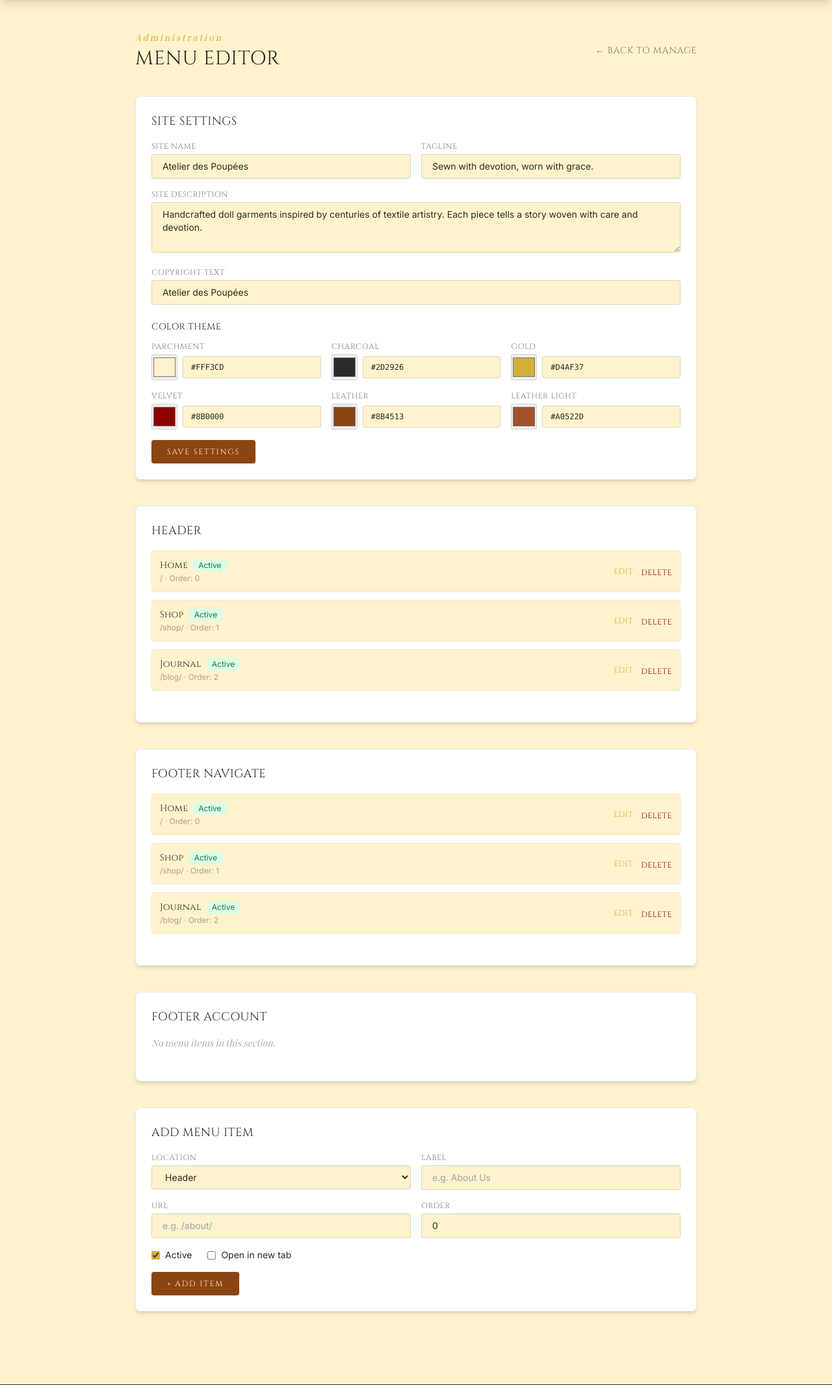
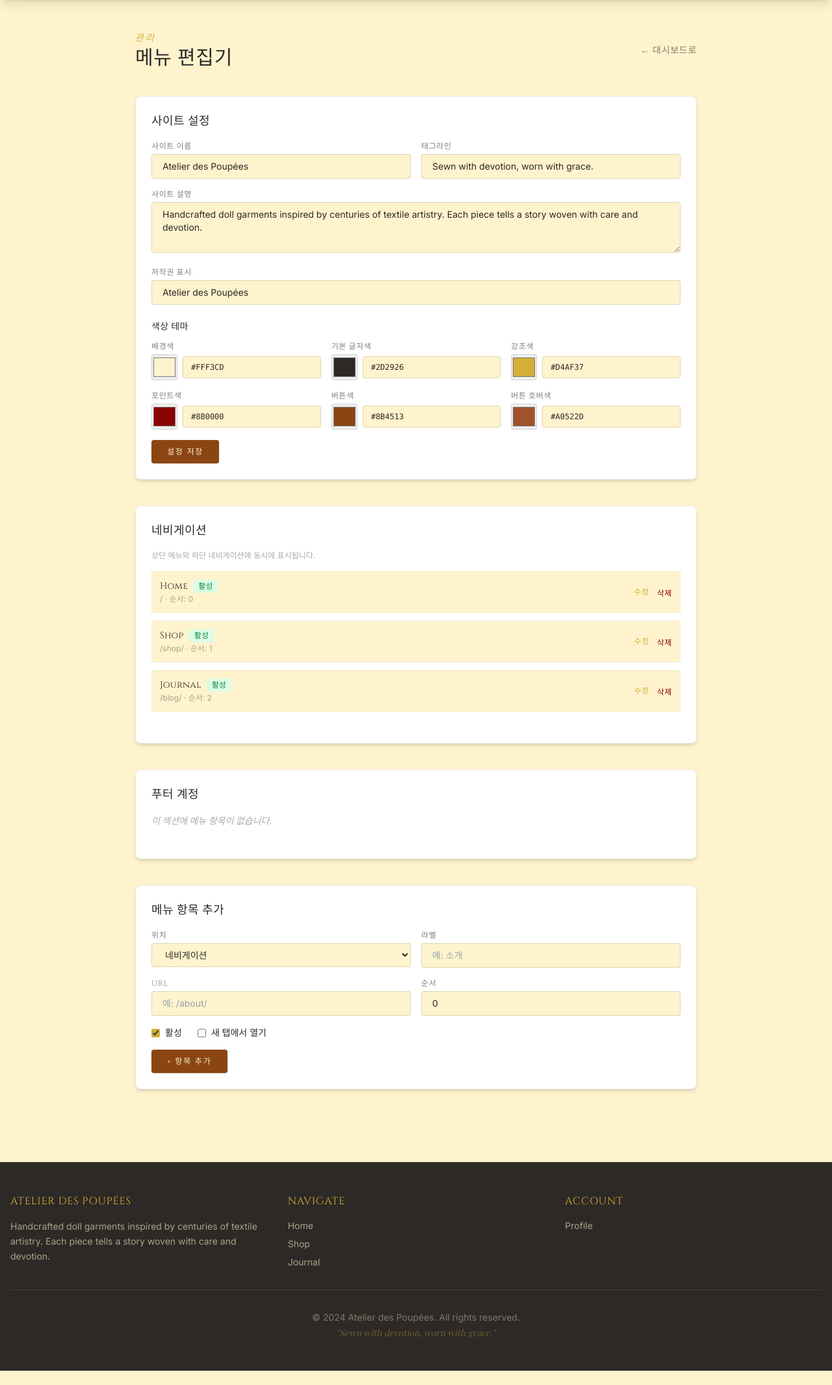
Before and after one commit to catcatdo/atelier, a Django app: page /shop/manage/menu/ in a window 1280 px wide. Shown: the part 64-2195 px from the top of the page at 65% size. After the commit the page ends 2173 px from the top, so only its background shows below. Run offline with Django 4.2, Linux system fonts and the light colour scheme; the visitor is signed in with stand-in values (Sample User, id 1); data comes from the database, SQL or seed files in the repository; some libraries are stand-ins or nearby versions; some web fonts are replaced.

Commit message:
Merge header/footer nav, translate menu editor to Korean
- Header menu items now also appear in footer navigate section
- Remove footer_nav as separate location (header covers both)
- Translate all menu editor labels to Korean
- Translate manage_menu_edit.html to Korean
- Rename color labels to meaningful Korean names

Co-Authored-By: Claude Opus 4.6 <noreply@anthropic.com>

```diff
--- a/shop/context_processors.py
+++ b/shop/context_processors.py
@@ -7,9 +7,10 @@ def menu_context(request):
         site_settings = SiteSetting.objects.first()
     except Exception:
         site_settings = None
+    header_items = active_items.filter(location='header')
     return {
-        'header_menu': active_items.filter(location='header'),
-        'footer_nav_menu': active_items.filter(location='footer_nav'),
+        'header_menu': header_items,
+        'footer_nav_menu': header_items,
         'footer_account_menu': active_items.filter(location='footer_account'),
         'site_settings': site_settings,
     }
--- a/shop/models.py
+++ b/shop/models.py
@@ -106,9 +106,8 @@ class Popup(models.Model):
 
 class MenuItem(models.Model):
     LOCATION_CHOICES = [
-        ('header', 'Header'),
-        ('footer_nav', 'Footer Navigate'),
-        ('footer_account', 'Footer Account'),
+        ('header', '네비게이션'),
+        ('footer_account', '푸터 계정'),
     ]
 
     location = models.CharField(max_length=20, choices=LOCATION_CHOICES)
--- a/shop/views.py
+++ b/shop/views.py
@@ -473,9 +473,8 @@ def manage_popup_delete_view(request, pk):
 @staff_member_required
 def manage_menu_view(request):
     menu_sections = [
-        ('header', 'Header', MenuItem.objects.filter(location='header')),
-        ('footer_nav', 'Footer Navigate', MenuItem.objects.filter(location='footer_nav')),
-        ('footer_account', 'Footer Account', MenuItem.objects.filter(location='footer_account')),
+        ('header', '네비게이션', MenuItem.objects.filter(location='header')),
+        ('footer_account', '푸터 계정', MenuItem.objects.filter(location='footer_account')),
     ]
     locations = MenuItem.LOCATION_CHOICES
     site_settings = SiteSetting.objects.first()
--- a/templates/shop/manage_menu.html
+++ b/templates/shop/manage_menu.html
@@ -1,67 +1,66 @@
 {% extends 'base.html' %}
 
-{% block title %}Menu Editor — {{ site_settings.site_name|default:"Atelier des Poupees" }}{% endblock %}
+{% block title %}메뉴 편집기 — {{ site_settings.site_name|default:"Atelier des Poupees" }}{% endblock %}
 
 {% block content %}
 <section class="max-w-4xl mx-auto px-4 py-12">
     <div class="flex flex-col sm:flex-row justify-between items-start sm:items-center gap-4 mb-10">
         <div>
-            <p class="font-display italic text-gold text-sm tracking-[0.2em] mb-1">Administration</p>
-            <h1 class="font-heading text-3xl text-charcoal tracking-wide">MENU EDITOR</h1>
+            <p class="font-display italic text-gold text-sm tracking-[0.2em] mb-1">관리</p>
+            <h1 class="font-heading text-3xl text-charcoal tracking-wide">메뉴 편집기</h1>
         </div>
         <a href="{% url 'manage_dashboard' %}"
-           class="text-sm text-charcoal/60 hover:text-gold transition font-heading tracking-wider">&larr; BACK TO MANAGE</a>
+           class="text-sm text-charcoal/60 hover:text-gold transition font-heading tracking-wider">&larr; 대시보드로</a>
     </div>
 
-    <!-- Site Settings -->
+    <!-- 사이트 설정 -->
     <div class="mb-10 bg-white rounded-lg border border-charcoal/10 shadow-md p-6">
-        <h2 class="font-heading text-lg text-charcoal tracking-wide mb-4">SITE SETTINGS</h2>
+        <h2 class="font-heading text-lg text-charcoal tracking-wide mb-4">사이트 설정</h2>
         <form method="post" action="{% url 'manage_site_settings' %}">
             {% csrf_token %}
             <div class="grid grid-cols-1 sm:grid-cols-2 gap-4 mb-4">
                 <div>
-                    <label class="block text-xs font-heading tracking-wider text-charcoal/60 mb-1">SITE NAME</label>
+                    <label class="block text-xs font-heading tracking-wider text-charcoal/60 mb-1">사이트 이름</label>
                     <input type="text" name="site_name" value="{{ site_settings.site_name|default:'' }}"
                            placeholder="Atelier des Poupées"
                            class="w-full px-4 py-2 bg-parchment border border-charcoal/15 rounded focus:border-gold focus:ring-1 focus:ring-gold outline-none transition text-charcoal text-sm">
                 </div>
                 <div>
-                    <label class="block text-xs font-heading tracking-wider text-charcoal/60 mb-1">TAGLINE</label>
+                    <label class="block text-xs font-heading tracking-wider text-charcoal/60 mb-1">태그라인</label>
                     <input type="text" name="site_tagline" value="{{ site_settings.site_tagline|default:'' }}"
                            placeholder="Sewn with devotion, worn with grace."
                            class="w-full px-4 py-2 bg-parchment border border-charcoal/15 rounded focus:border-gold focus:ring-1 focus:ring-gold outline-none transition text-charcoal text-sm">
                 </div>
             </div>
             <div class="mb-4">
-                <label class="block text-xs font-heading tracking-wider text-charcoal/60 mb-1">SITE DESCRIPTION</label>
+                <label class="block text-xs font-heading tracking-wider text-charcoal/60 mb-1">사이트 설명</label>
                 <textarea name="site_description" rows="3"
-                          placeholder="Handcrafted doll garments..."
+                          placeholder="사이트에 대한 설명..."
                           class="w-full px-4 py-2 bg-parchment border border-charcoal/15 rounded focus:border-gold focus:ring-1 focus:ring-gold outline-none transition text-charcoal text-sm resize-y">{{ site_settings.site_description|default:'' }}</textarea>
             </div>
             <div class="mb-4">
-                <label class="block text-xs font-heading tracking-wider text-charcoal/60 mb-1">COPYRIGHT TEXT</label>
+                <label class="block text-xs font-heading tracking-wider text-charcoal/60 mb-1">저작권 표시</label>
                 <input type="text" name="copyright_text" value="{{ site_settings.copyright_text|default:'' }}"
                        placeholder="Atelier des Poupées"
                        class="w-full px-4 py-2 bg-parchment border border-charcoal/15 rounded focus:border-gold focus:ring-1 focus:ring-gold outline-none transition text-charcoal text-sm">
             </div>
 
-            <!-- Color Theme -->
-            <h3 class="font-heading text-sm text-charcoal tracking-wide mt-6 mb-3">COLOR THEME</h3>
+            <!-- 색상 테마 -->
+            <h3 class="font-heading text-sm text-charcoal tracking-wide mt-6 mb-3">색상 테마</h3>
             <div class="grid grid-cols-2 sm:grid-cols-3 gap-4 mb-4">
                 <div>
-                    <label class="block text-xs font-heading tracking-wider text-charcoal/60 mb-1">PARCHMENT</label>
+                    <label class="block text-xs font-heading tracking-wider text-charcoal/60 mb-1">배경색</label>
                     <div class="flex gap-2 items-center">
                         <input type="color" name="color_parchment" value="{{ site_settings.color_parchment|default:'#FFF3CD' }}"
                                class="w-10 h-10 rounded border border-charcoal/15 cursor-pointer"
                                oninput="this.nextElementSibling.value=this.value">
                         <input type="text" value="{{ site_settings.color_parchment|default:'#FFF3CD' }}"
                                class="flex-1 px-3 py-2 bg-parchment border border-charcoal/15 rounded text-charcoal text-xs font-mono"
-                               oninput="this.previousElementSibling.value=this.value; this.previousElementSibling.name='color_parchment'; this.removeAttribute('name')"
                                readonly>
                     </div>
                 </div>
                 <div>
-                    <label class="block text-xs font-heading tracking-wider text-charcoal/60 mb-1">CHARCOAL</label>
+                    <label class="block text-xs font-heading tracking-wider text-charcoal/60 mb-1">기본 글자색</label>
                     <div class="flex gap-2 items-center">
                         <input type="color" name="color_charcoal" value="{{ site_settings.color_charcoal|default:'#2D2926' }}"
                                class="w-10 h-10 rounded border border-charcoal/15 cursor-pointer"
@@ -72,7 +71,7 @@
                     </div>
                 </div>
                 <div>
-                    <label class="block text-xs font-heading tracking-wider text-charcoal/60 mb-1">GOLD</label>
+                    <label class="block text-xs font-heading tracking-wider text-charcoal/60 mb-1">강조색</label>
                     <div class="flex gap-2 items-center">
                         <input type="color" name="color_gold" value="{{ site_settings.color_gold|default:'#D4AF37' }}"
                                class="w-10 h-10 rounded border border-charcoal/15 cursor-pointer"
@@ -83,7 +82,7 @@
                     </div>
                 </div>
                 <div>
-                    <label class="block text-xs font-heading tracking-wider text-charcoal/60 mb-1">VELVET</label>
+                    <label class="block text-xs font-heading tracking-wider text-charcoal/60 mb-1">포인트색</label>
                     <div class="flex gap-2 items-center">
                         <input type="color" name="color_velvet" value="{{ site_settings.color_velvet|default:'#8B0000' }}"
                                class="w-10 h-10 rounded border border-charcoal/15 cursor-pointer"
@@ -94,7 +93,7 @@
                     </div>
                 </div>
                 <div>
-                    <label class="block text-xs font-heading tracking-wider text-charcoal/60 mb-1">LEATHER</label>
+                    <label class="block text-xs font-heading tracking-wider text-charcoal/60 mb-1">버튼색</label>
                     <div class="flex gap-2 items-center">
                         <input type="color" name="color_leather" value="{{ site_settings.color_leather|default:'#8B4513' }}"
                                class="w-10 h-10 rounded border border-charcoal/15 cursor-pointer"
@@ -105,7 +104,7 @@
                     </div>
                 </div>
                 <div>
-                    <label class="block text-xs font-heading tracking-wider text-charcoal/60 mb-1">LEATHER LIGHT</label>
+                    <label class="block text-xs font-heading tracking-wider text-charcoal/60 mb-1">버튼 호버색</label>
                     <div class="flex gap-2 items-center">
                         <input type="color" name="color_leather_light" value="{{ site_settings.color_leather_light|default:'#A0522D' }}"
                                class="w-10 h-10 rounded border border-charcoal/15 cursor-pointer"
@@ -119,14 +118,17 @@
 
             <button type="submit"
                     class="bg-leather text-parchment px-6 py-2.5 font-heading tracking-[0.15em] text-xs hover:bg-leather-light transition rounded shadow">
-                SAVE SETTINGS
+                설정 저장
             </button>
         </form>
     </div>
 
     {% for section_key, section_label, items in menu_sections %}
     <div class="mb-10 bg-white rounded-lg border border-charcoal/10 shadow-md p-6">
-        <h2 class="font-heading text-lg text-charcoal tracking-wide mb-4">{{ section_label|upper }}</h2>
+        <h2 class="font-heading text-lg text-charcoal tracking-wide mb-4">{{ section_label }}</h2>
+        {% if section_key == 'header' %}
+        <p class="text-charcoal/40 text-xs mb-4">상단 메뉴와 하단 네비게이션에 동시에 표시됩니다.</p>
+        {% endif %}
 
         {% if items %}
         <div class="space-y-3 mb-6">
@@ -136,42 +138,42 @@
                     <div class="flex items-center gap-2 flex-wrap">
                         <span class="text-sm text-charcoal font-heading tracking-wide">{{ item.label }}</span>
                         {% if item.is_active %}
-                        <span class="text-xs bg-green-100 text-green-700 px-2 py-0.5 rounded">Active</span>
+                        <span class="text-xs bg-green-100 text-green-700 px-2 py-0.5 rounded">활성</span>
                         {% else %}
-                        <span class="text-xs bg-charcoal/10 text-charcoal/40 px-2 py-0.5 rounded">Inactive</span>
+                        <span class="text-xs bg-charcoal/10 text-charcoal/40 px-2 py-0.5 rounded">비활성</span>
                         {% endif %}
                         {% if item.open_new_tab %}
-                        <span class="text-xs bg-blue-50 text-blue-600 px-2 py-0.5 rounded">New Tab</span>
+                        <span class="text-xs bg-blue-50 text-blue-600 px-2 py-0.5 rounded">새 탭</span>
                         {% endif %}
                     </div>
-                    <p class="text-xs text-charcoal/40 mt-0.5">{{ item.url }} &middot; Order: {{ item.display_order }}</p>
+                    <p class="text-xs text-charcoal/40 mt-0.5">{{ item.url }} &middot; 순서: {{ item.display_order }}</p>
                 </div>
                 <div class="flex items-center gap-3">
                     <a href="{% url 'manage_menu_edit' item.pk %}"
-                       class="text-xs text-gold hover:text-leather transition font-heading tracking-wider">EDIT</a>
+                       class="text-xs text-gold hover:text-leather transition font-heading tracking-wider">수정</a>
                     <form method="post" action="{% url 'manage_menu_delete' item.pk %}" class="inline"
-                          onsubmit="return confirm('Delete this menu item?')">
+                          onsubmit="return confirm('이 메뉴 항목을 삭제할까요?')">
                         {% csrf_token %}
-                        <button type="submit" class="text-xs text-velvet hover:text-red-700 transition font-heading tracking-wider">DELETE</button>
+                        <button type="submit" class="text-xs text-velvet hover:text-red-700 transition font-heading tracking-wider">삭제</button>
                     </form>
                 </div>
             </div>
             {% endfor %}
         </div>
         {% else %}
-        <p class="text-charcoal/40 text-sm font-display italic mb-6">No menu items in this section.</p>
+        <p class="text-charcoal/40 text-sm font-display italic mb-6">이 섹션에 메뉴 항목이 없습니다.</p>
         {% endif %}
     </div>
     {% endfor %}
 
-    <!-- Add Menu Item -->
+    <!-- 메뉴 항목 추가 -->
     <div class="bg-white rounded-lg border border-charcoal/10 shadow-md p-6">
-        <h2 class="font-heading text-lg text-charcoal tracking-wide mb-4">ADD MENU ITEM</h2>
+        <h2 class="font-heading text-lg text-charcoal tracking-wide mb-4">메뉴 항목 추가</h2>
         <form method="post" action="{% url 'manage_menu_add' %}">
             {% csrf_token %}
             <div class="grid grid-cols-1 sm:grid-cols-2 gap-4 mb-4">
                 <div>
-                    <label class="block text-xs font-heading tracking-wider text-charcoal/60 mb-1">LOCATION</label>
+                    <label class="block text-xs font-heading tracking-wider text-charcoal/60 mb-1">위치</label>
                     <select name="location"
                             class="w-full px-4 py-2 bg-parchment border border-charcoal/15 rounded focus:border-gold focus:ring-1 focus:ring-gold outline-none transition text-charcoal text-sm">
                         {% for value, display in locations %}
@@ -180,17 +182,17 @@
                     </select>
                 </div>
                 <div>
-                    <label class="block text-xs font-heading tracking-wider text-charcoal/60 mb-1">LABEL</label>
-                    <input type="text" name="label" required placeholder="e.g. About Us"
+                    <label class="block text-xs font-heading tracking-wider text-charcoal/60 mb-1">라벨</label>
+                    <input type="text" name="label" required placeholder="예: 소개"
                            class="w-full px-4 py-2 bg-parchment border border-charcoal/15 rounded focus:border-gold focus:ring-1 focus:ring-gold outline-none transition text-charcoal text-sm">
                 </div>
                 <div>
                     <label class="block text-xs font-heading tracking-wider text-charcoal/60 mb-1">URL</label>
-                    <input type="text" name="url" required placeholder="e.g. /about/"
+                    <input type="text" name="url" required placeholder="예: /about/"
                            class="w-full px-4 py-2 bg-parchment border border-charcoal/15 rounded focus:border-gold focus:ring-1 focus:ring-gold outline-none transition text-charcoal text-sm">
                 </div>
                 <div>
-                    <label class="block text-xs font-heading tracking-wider text-charcoal/60 mb-1">ORDER</label>
+                    <label class="block text-xs font-heading tracking-wider text-charcoal/60 mb-1">순서</label>
                     <input type="number" name="display_order" value="0" min="0"
                            class="w-full px-4 py-2 bg-parchment border border-charcoal/15 rounded focus:border-gold focus:ring-1 focus:ring-gold outline-none transition text-charcoal text-sm">
                 </div>
@@ -198,16 +200,16 @@
             <div class="flex items-center gap-6 mb-4">
                 <label class="flex items-center gap-2 text-sm text-charcoal">
                     <input type="checkbox" name="is_active" checked class="accent-gold">
-                    Active
+                    활성
                 </label>
                 <label class="flex items-center gap-2 text-sm text-charcoal">
                     <input type="checkbox" name="open_new_tab" class="accent-gold">
-                    Open in new tab
+                    새 탭에서 열기
                 </label>
             </div>
             <button type="submit"
                     class="bg-leather text-parchment px-6 py-2.5 font-heading tracking-[0.15em] text-xs hover:bg-leather-light transition rounded shadow">
-                + ADD ITEM
+                + 항목 추가
             </button>
         </form>
     </div>
```
Also changed, not shown: templates/shop/manage_menu_edit.html (+10 -10 lines).
